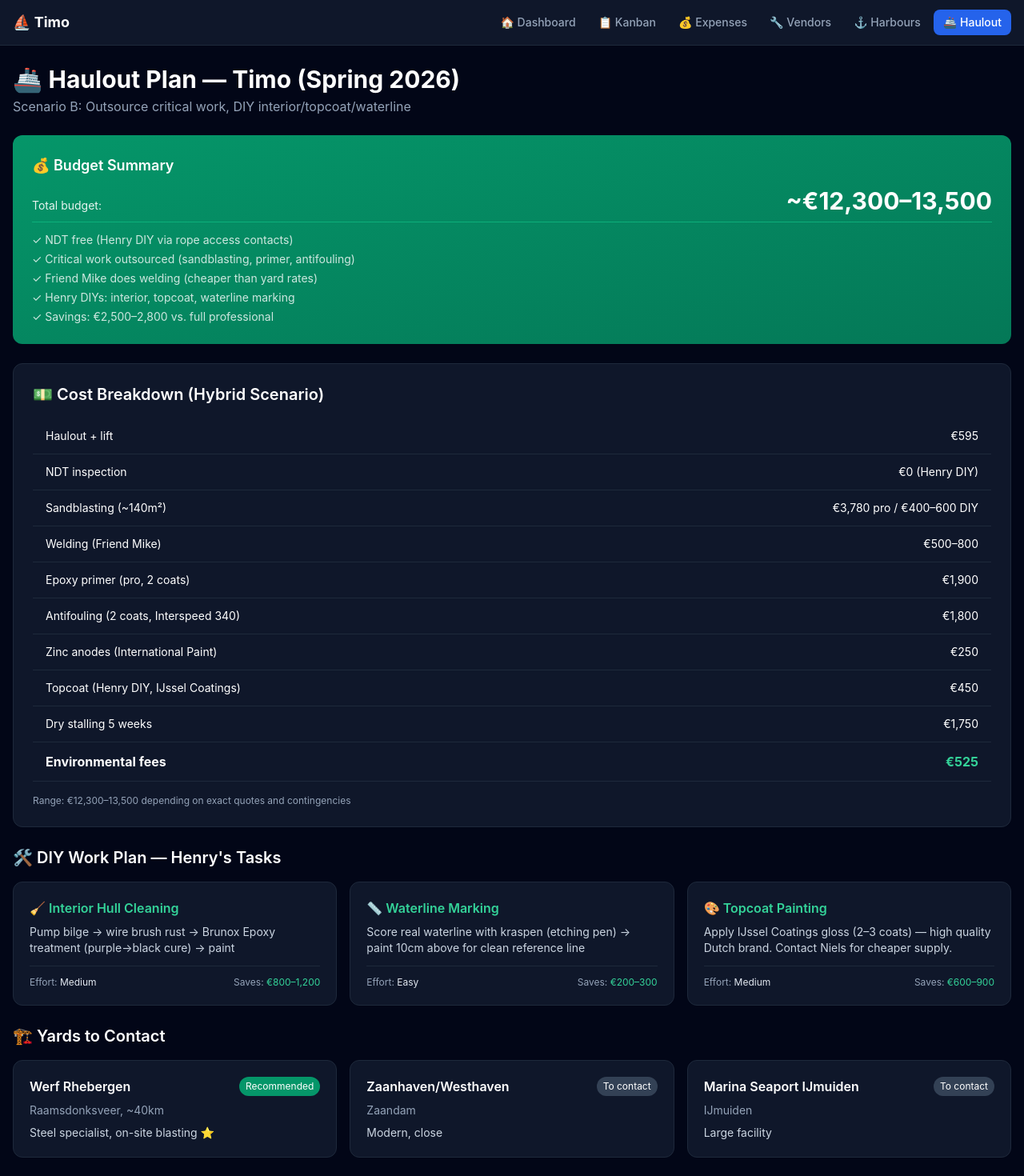
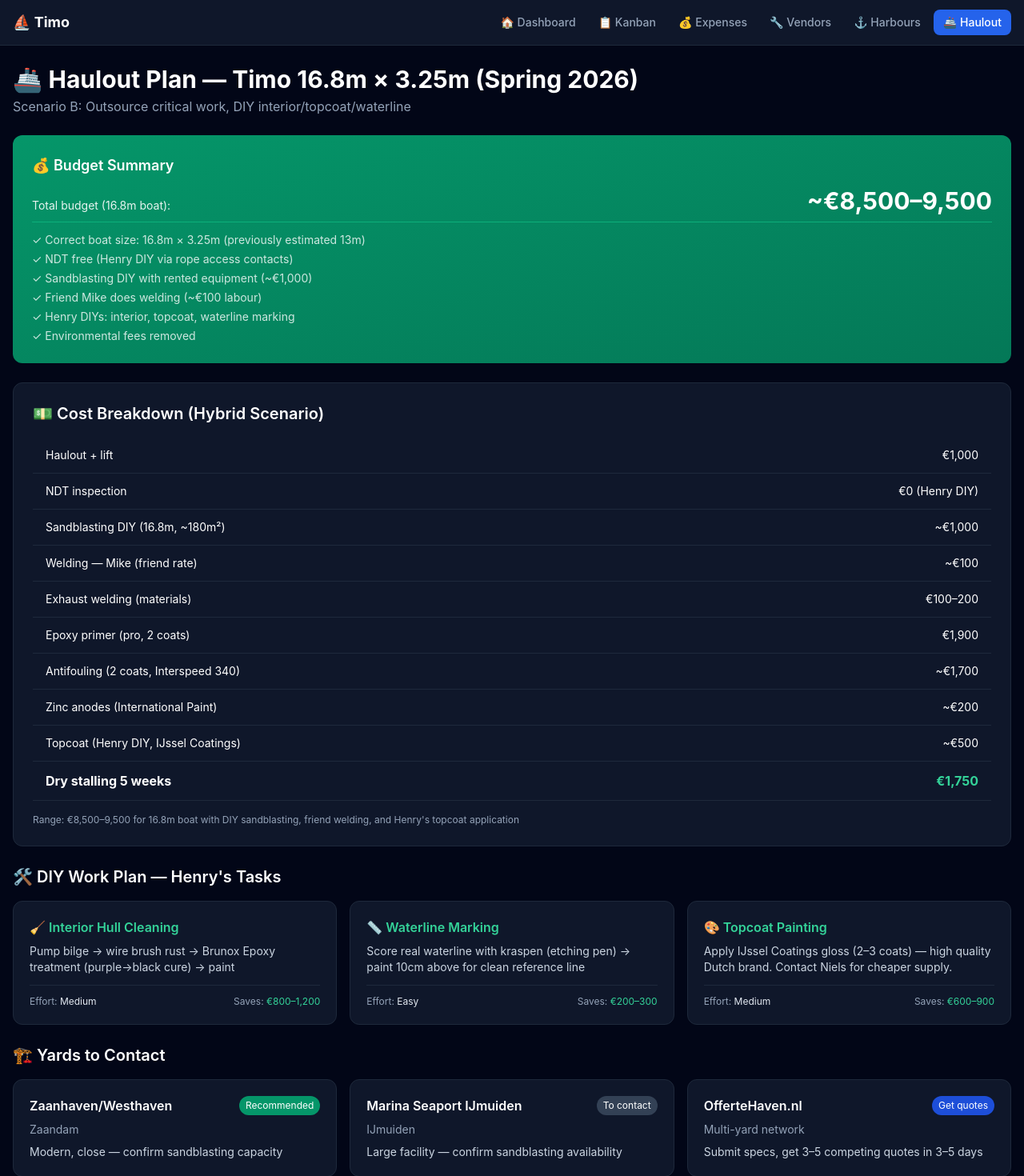
Before and after one commit to kokosthief/boat-dashboard, a Next.js app: page /haulout in a window 1280 px wide. Shown: the top 1470 px of the page at 80% size. Built offline with nearby package versions, Linux system fonts and the light colour scheme.

Commit message:
fix: remove Werf Rhebergen (current mooring, no sandblasting) — promote Zaanhaven

```diff
--- a/src/app/haulout/page.tsx
+++ b/src/app/haulout/page.tsx
@@ -1,38 +1,38 @@
 export default function HauloutPlan() {
   const costs = [
-    { item: 'Haulout + lift', cost: '€595' },
+    { item: 'Haulout + lift', cost: '€1,000' },
     { item: 'NDT inspection', cost: '€0 (Henry DIY)' },
-    { item: 'Sandblasting (~140m²)', cost: '€3,780 pro / €400–600 DIY' },
-    { item: 'Welding (Friend Mike)', cost: '€500–800' },
+    { item: 'Sandblasting DIY (16.8m, ~180m²)', cost: '~€1,000' },
+    { item: 'Welding — Mike (friend rate)', cost: '~€100' },
+    { item: 'Exhaust welding (materials)', cost: '€100–200' },
     { item: 'Epoxy primer (pro, 2 coats)', cost: '€1,900' },
-    { item: 'Antifouling (2 coats, Interspeed 340)', cost: '€1,800' },
-    { item: 'Zinc anodes (International Paint)', cost: '€250' },
-    { item: 'Topcoat (Henry DIY, IJssel Coatings)', cost: '€450' },
+    { item: 'Antifouling (2 coats, Interspeed 340)', cost: '~€1,700' },
+    { item: 'Zinc anodes (International Paint)', cost: '~€200' },
+    { item: 'Topcoat (Henry DIY, IJssel Coatings)', cost: '~€500' },
     { item: 'Dry stalling 5 weeks', cost: '€1,750' },
-    { item: 'Environmental fees', cost: '€525' },
   ];
 
   const yards = [
     {
-      name: 'Werf Rhebergen',
-      location: 'Raamsdonksveer, ~40km',
-      desc: 'Steel specialist, on-site blasting ⭐',
+      name: 'Zaanhaven/Westhaven',
+      location: 'Zaandam',
+      desc: 'Modern, close — confirm sandblasting capacity',
       badge: 'Recommended',
       badgeColor: 'bg-emerald-600',
     },
     {
-      name: 'Zaanhaven/Westhaven',
-      location: 'Zaandam',
-      desc: 'Modern, close',
+      name: 'Marina Seaport IJmuiden',
+      location: 'IJmuiden',
+      desc: 'Large facility — confirm sandblasting availability',
       badge: 'To contact',
       badgeColor: 'bg-slate-700',
     },
     {
-      name: 'Marina Seaport IJmuiden',
-      location: 'IJmuiden',
-      desc: 'Large facility',
-      badge: 'To contact',
-      badgeColor: 'bg-slate-700',
+      name: 'OfferteHaven.nl',
+      location: 'Multi-yard network',
+      desc: 'Submit specs, get 3–5 competing quotes in 3–5 days',
+      badge: 'Get quotes',
+      badgeColor: 'bg-blue-700',
     },
   ];
 
@@ -65,12 +65,13 @@ export default function HauloutPlan() {
   ];
 
   const notes = [
+    'Boat corrected: 16.8m length × 3.25m width (was estimated 13m)',
     'Spring is peak season — yards book 6–8 weeks out. Call this week.',
     'NDT: Henry does it himself via rope access equipment — zero cost',
-    'Sandblasting: May be possible DIY with rented equipment',
-    'Welding: Friend Mike (cheaper than yard rates). Exhaust welding needed: ~€100–200 materials',
+    'Sandblasting: DIY with rented equipment (~€1,000) for 16.8m boat',
+    'Welding: Friend Mike labour ~€100 (cheap friend rate). Exhaust welding materials: ~€100–200',
     'Bottom coating: 2x primer + 2x Interspeed 340 antifouling + zinc anodes (International Paint)',
-    'Top coating: 2–3 coats IJssel Coatings paint. Contact Niels for cheaper supply',
+    'Top coating: 2–3 coats IJssel Coatings paint. Contact Niels for cheaper supply (note: larger boat may need more paint)',
     'Interior hull: Pump, wire brush, Brunox Epoxy rust treatment (purple→black = cured), then paint',
     'Waterline: Score real waterline with kraspen, paint 10cm above this line',
   ];
@@ -79,7 +80,7 @@ export default function HauloutPlan() {
     <div className="space-y-6">
       {/* Header */}
       <div>
-        <h1 className="text-3xl font-bold mb-1">🚢 Haulout Plan — Timo (Spring 2026)</h1>
+        <h1 className="text-3xl font-bold mb-1">🚢 Haulout Plan — Timo 16.8m × 3.25m (Spring 2026)</h1>
         <p className="text-slate-400">Scenario B: Outsource critical work, DIY interior/topcoat/waterline</p>
       </div>
 
@@ -88,15 +89,16 @@ export default function HauloutPlan() {
         <h2 className="text-lg font-semibold mb-3">💰 Budget Summary</h2>
         <div className="space-y-2">
           <div className="flex justify-between items-baseline">
-            <span className="text-sm opacity-90">Total budget:</span>
-            <span className="text-3xl font-bold">~€12,300–13,500</span>
+            <span className="text-sm opacity-90">Total budget (16.8m boat):</span>
+            <span className="text-3xl font-bold">~€8,500–9,500</span>
           </div>
           <div className="text-sm opacity-80 space-y-1 mt-3 border-t border-emerald-500 pt-3">
+            <p>✓ Correct boat size: 16.8m × 3.25m (previously estimated 13m)</p>
             <p>✓ NDT free (Henry DIY via rope access contacts)</p>
-            <p>✓ Critical work outsourced (sandblasting, primer, antifouling)</p>
-            <p>✓ Friend Mike does welding (cheaper than yard rates)</p>
+            <p>✓ Sandblasting DIY with rented equipment (~€1,000)</p>
+            <p>✓ Friend Mike does welding (~€100 labour)</p>
             <p>✓ Henry DIYs: interior, topcoat, waterline marking</p>
-            <p>✓ Savings: €2,500–2,800 vs. full professional</p>
+            <p>✓ Environmental fees removed</p>
           </div>
         </div>
       </div>
@@ -116,7 +118,7 @@ export default function HauloutPlan() {
             </tbody>
           </table>
         </div>
-        <p className="text-xs text-slate-400 mt-4">Range: €12,300–13,500 depending on exact quotes and contingencies</p>
+        <p className="text-xs text-slate-400 mt-4">Range: €8,500–9,500 for 16.8m boat with DIY sandblasting, friend welding, and Henry's topcoat application</p>
       </div>
 
       {/* DIY Work Plan Section */}
```
